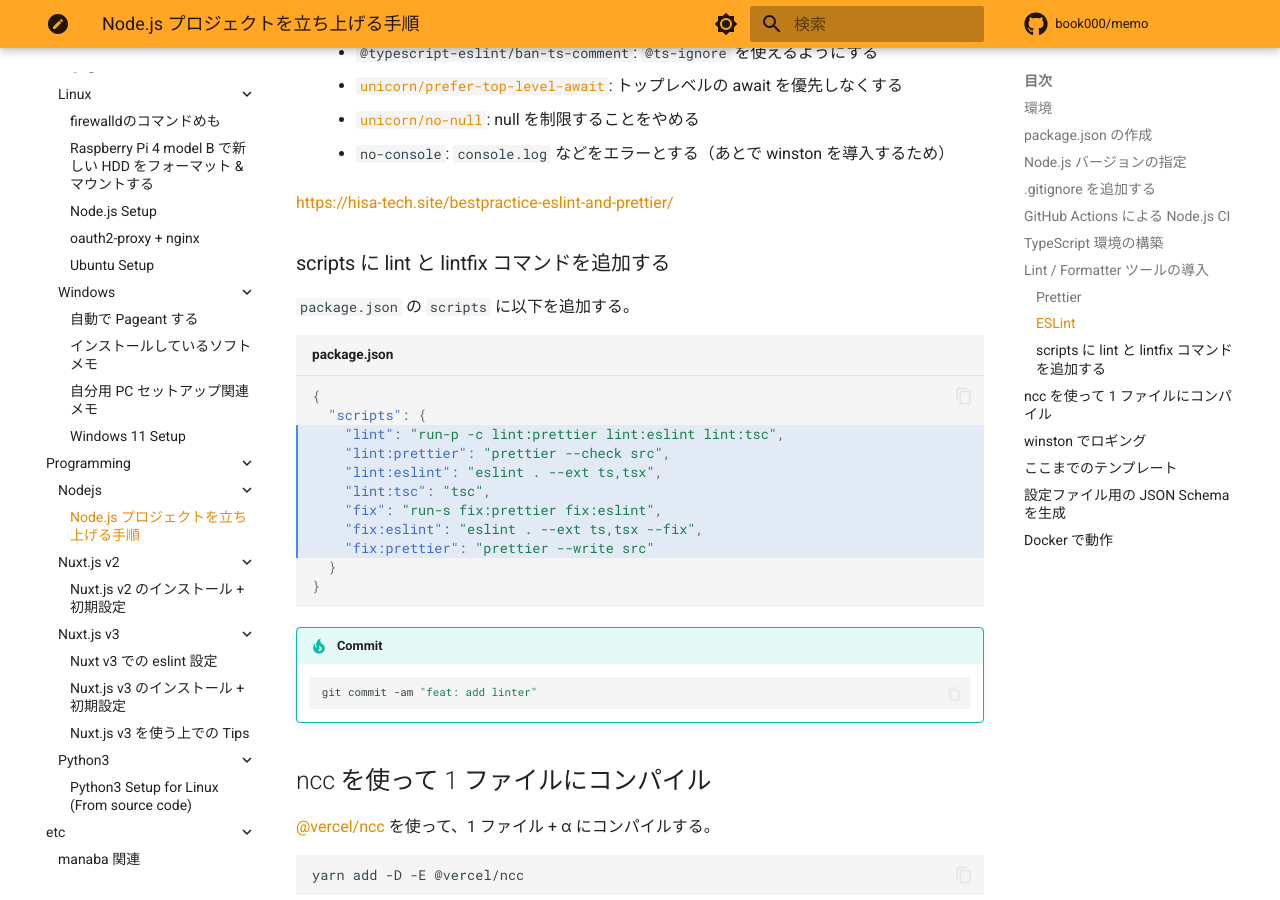
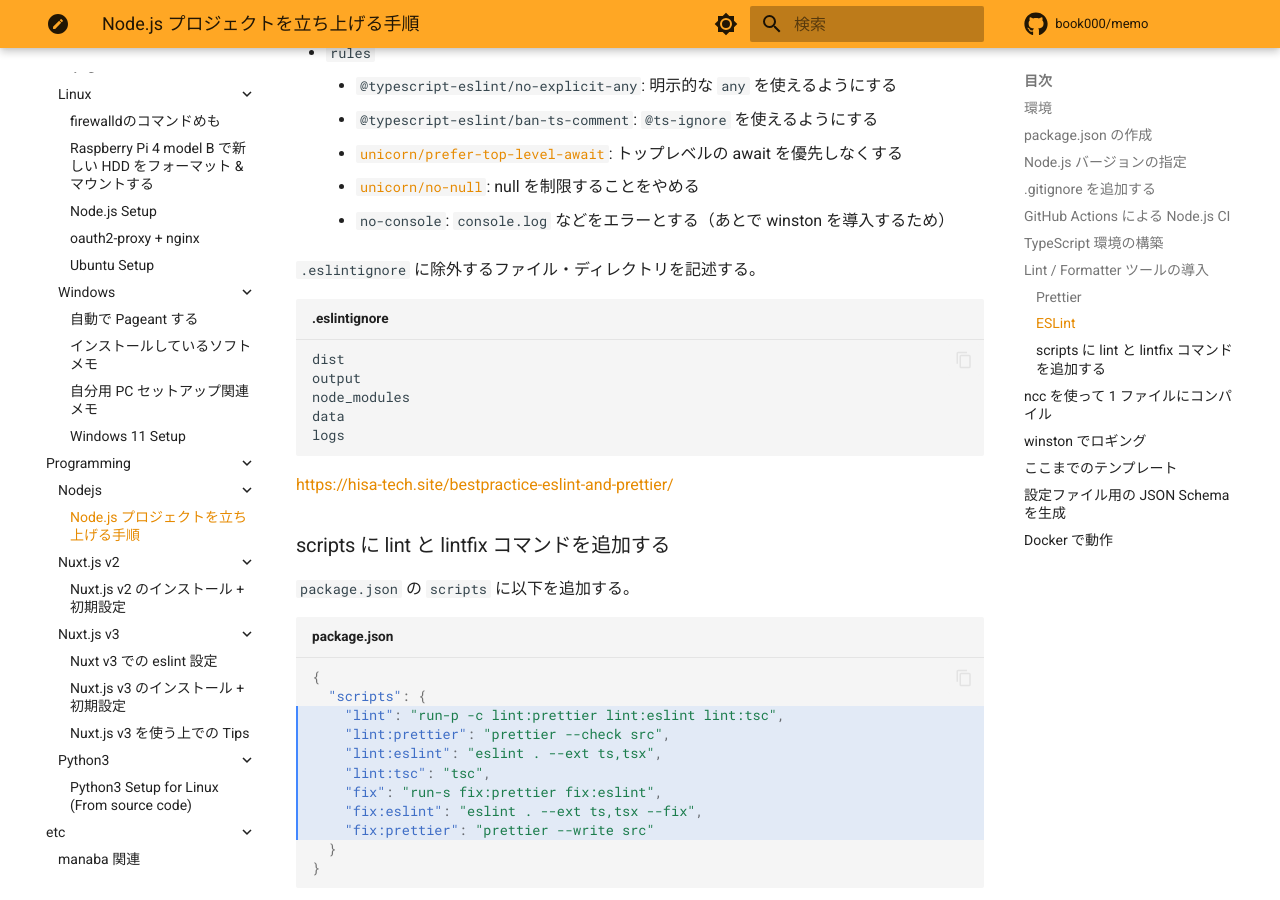
Before and after one commit to book000/memo, an MkDocs documentation site: the page built from docs/programming/nodejs/nodejs-project.md, in a window 1280 px wide and 900 px high, scrolled down 5610 px. Built offline with MkDocs 1.6.1 and Material for MkDocs 9.7.7, drawn with Linux system fonts in a browser that asks for light colours; comment, search, counter and statistics services are not loaded; some of the changed text lies outside the part shown.

Commit message:
Update nodejs-project.md

````diff
--- a/docs/programming/nodejs/nodejs-project.md
+++ b/docs/programming/nodejs/nodejs-project.md
@@ -295,6 +297,16 @@ rules:
   - [`unicorn/prefer-top-level-await`](https://github.com/sindresorhus/eslint-plugin-unicorn/blob/main/docs/rules/prefer-top-level-await.md): トップレベルの await を優先しなくする
   - [`unicorn/no-null`](https://github.com/sindresorhus/eslint-plugin-unicorn/blob/main/docs/rules/no-null.md): null を制限することをやめる
   - `no-console`: `console.log` などをエラーとする（あとで winston を導入するため）
+
+`.eslintignore` に除外するファイル・ディレクトリを記述する。
+
+```text title=".eslintignore"
+dist
+output
+node_modules
+data
+logs
+```
 
 https://hisa-tech.site/bestpractice-eslint-and-prettier/
 
````
Also changed, not shown: other parts of docs/programming/nodejs/nodejs-project.md (+3 -1 lines).
